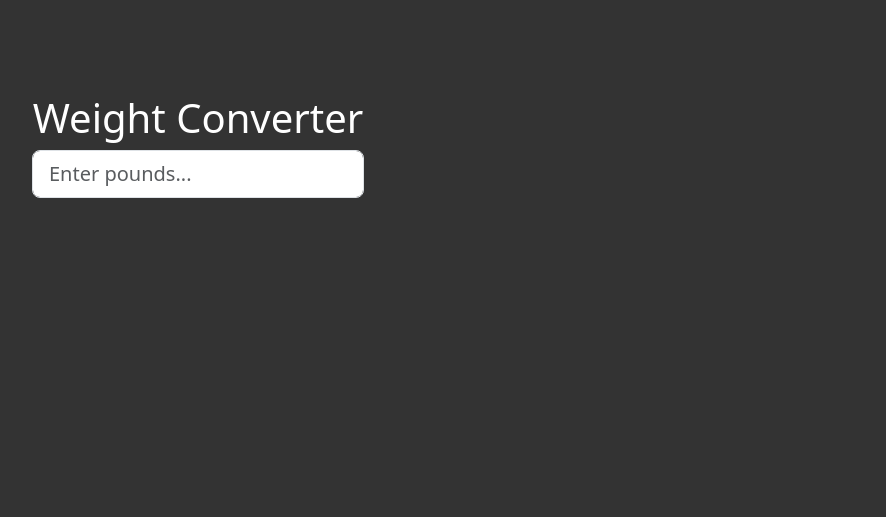
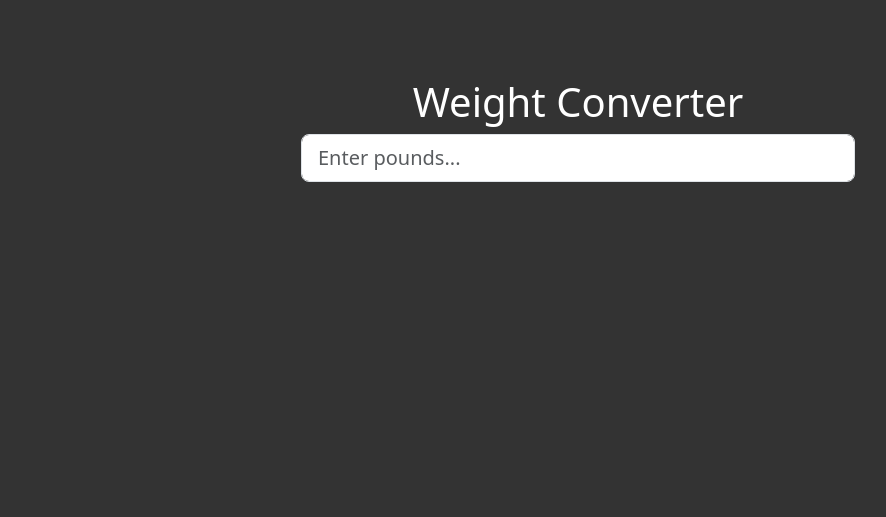
Before and after one commit to shahab-24/converter-from-pounds-to-gm-kg-ounces, a plain HTML site: page index.html in a window 1280 px wide. Shown: the whole page, without its empty margins (62-948 px from the left). Drawn offline with nearby package versions, Linux system fonts and the light colour scheme.

Commit message:
exploging bootstap with vanilla js weight converter

```diff
--- a/index.html
+++ b/index.html
@@ -11,8 +11,8 @@
 </head>
 <body>
         <div class="container ">
-                <div class="row">
-                        <div class="col-md-4 p-4">
+                <div class="row d-flex justify-content-center align-items-center">
+                        <div class="col-md-6 p-2 mx-auto ">
                                 <h1 class="text-center">
                                         Weight Converter
                                 </h1>
@@ -24,7 +24,7 @@
                                         </div>
                                 </form>
                                 <div id="output">
-
+<!-- convert grams -->
                                         <div class="card bg-primary mb-4">
                                                 <div class="card-block text-white">
                                                         <h4 class="p-2 text-white"> Grams:</h4>
@@ -33,6 +33,7 @@
                                                 </div>
 
                                         </div>
+                                        <!-- convert kg -->
 
                                         <div class="card bg-success mb-4">
                                                 <div class="card-block text-white">
@@ -44,6 +45,7 @@
 
 
                                 </div>
+                                <!-- convert ounces -->
                                 <div class="card bg-danger mb-4">
                                         <div class="card-block text-white">
                                                 <h4 class="p-2 text-white" > Ounces:</h4>
```
